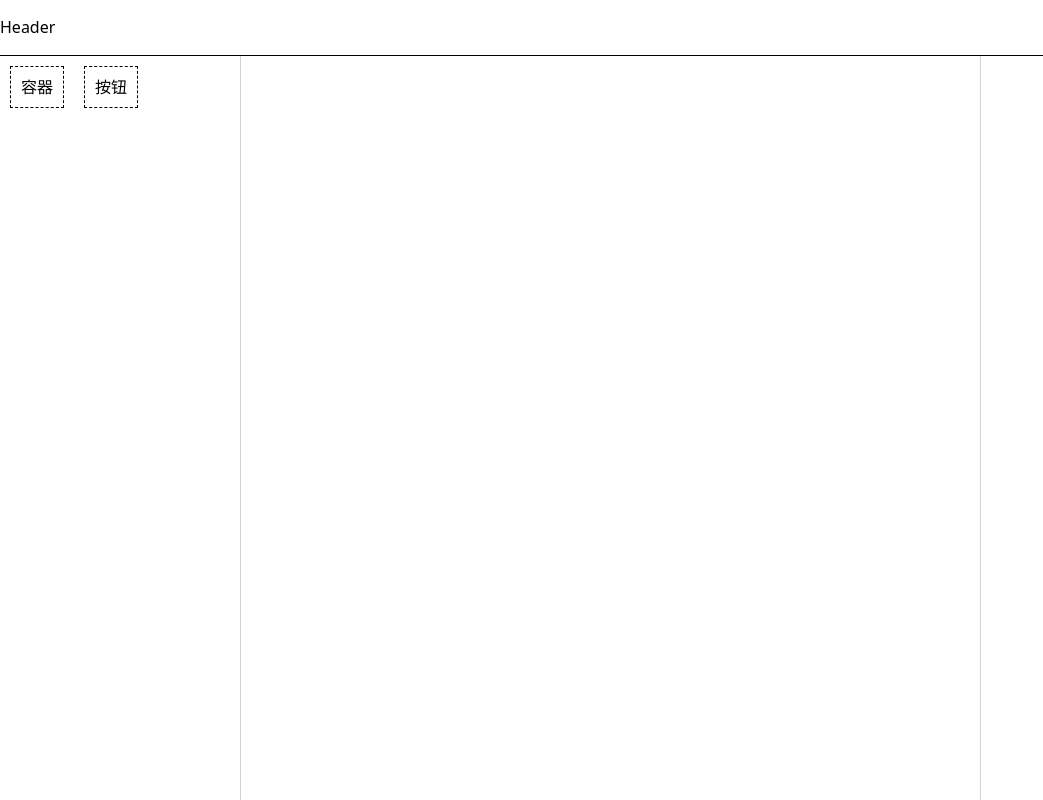
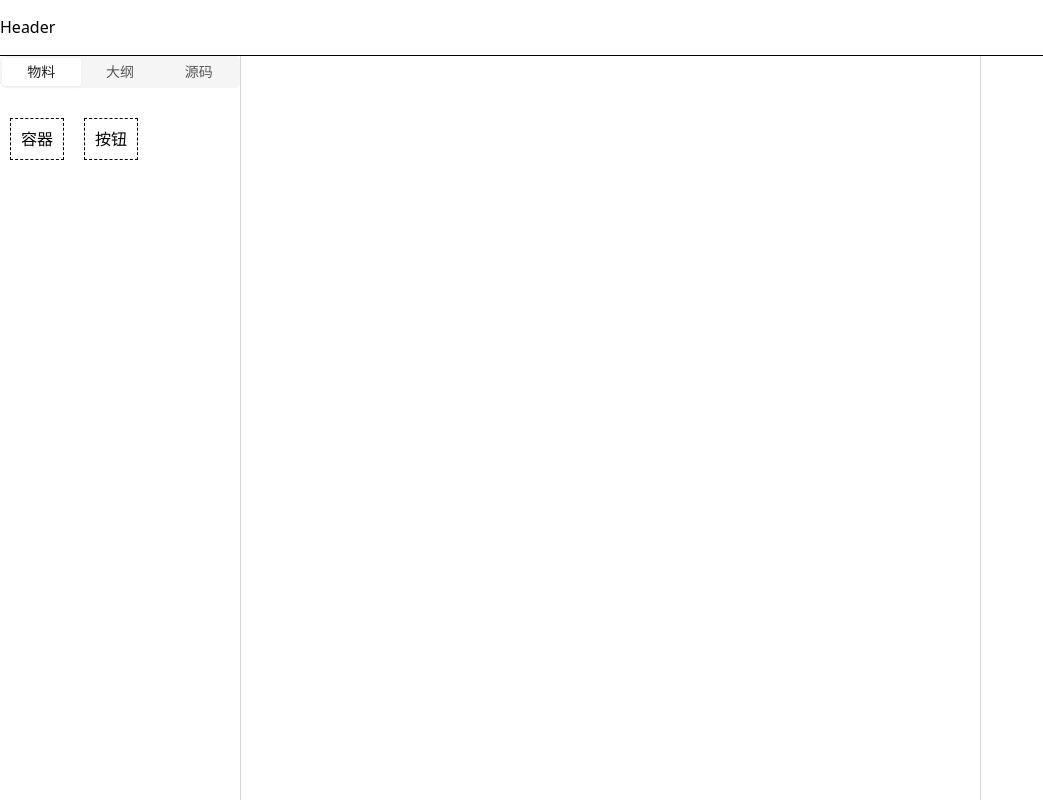
Before and after one commit to zhenghui-su/lowcode-editor, a React (Vite) app: page / in a window 1280 px wide. Shown: the whole page, without its empty margins (0-1043 px from the left). Built offline with nearby package versions, Linux system fonts and the light colour scheme.

Commit message:
✨ feat: 物料大纲源码展示区域

```diff
--- /dev/null
+++ b/src/editor/components/MaterialWrapper/index.tsx
@@ -0,0 +1,28 @@
+import { Segmented } from 'antd';
+import { useState } from 'react';
+import { Material } from '../Material';
+import { Outline } from '../Outline';
+import { Source } from '../Source';
+/**
+ *
+ * @description 物料, 大纲, 源码分段切换器
+ */
+export function MaterialWrapper() {
+	const [key, setKey] = useState<string>('物料');
+
+	return (
+		<div>
+			<Segmented
+				value={key}
+				onChange={setKey}
+				block
+				options={['物料', '大纲', '源码']}
+			/>
+			<div className='pt-[20px] h-[calc(100vh-60px-30px-20px)]'>
+				{key === '物料' && <Material />}
+				{key === '大纲' && <Outline />}
+				{key === '源码' && <Source />}
+			</div>
+		</div>
+	);
+}
--- a/src/editor/index.tsx
+++ b/src/editor/index.tsx
@@ -3,7 +3,7 @@ import 'allotment/dist/style.css';
 import { Header } from './components/Header';
 import { EditArea } from './components/EditArea';
 import { Setting } from './components/Setting';
-import { Material } from './components/Material';
+import { MaterialWrapper } from './components/MaterialWrapper';
 
 export default function ReactPlayground() {
 	return (
@@ -13,7 +13,7 @@ export default function ReactPlayground() {
 			</div>
 			<Allotment>
 				<Allotment.Pane preferredSize={240} maxSize={300} minSize={200}>
-					<Material />
+					<MaterialWrapper />
 				</Allotment.Pane>
 				<Allotment.Pane>
 					<EditArea />
```
